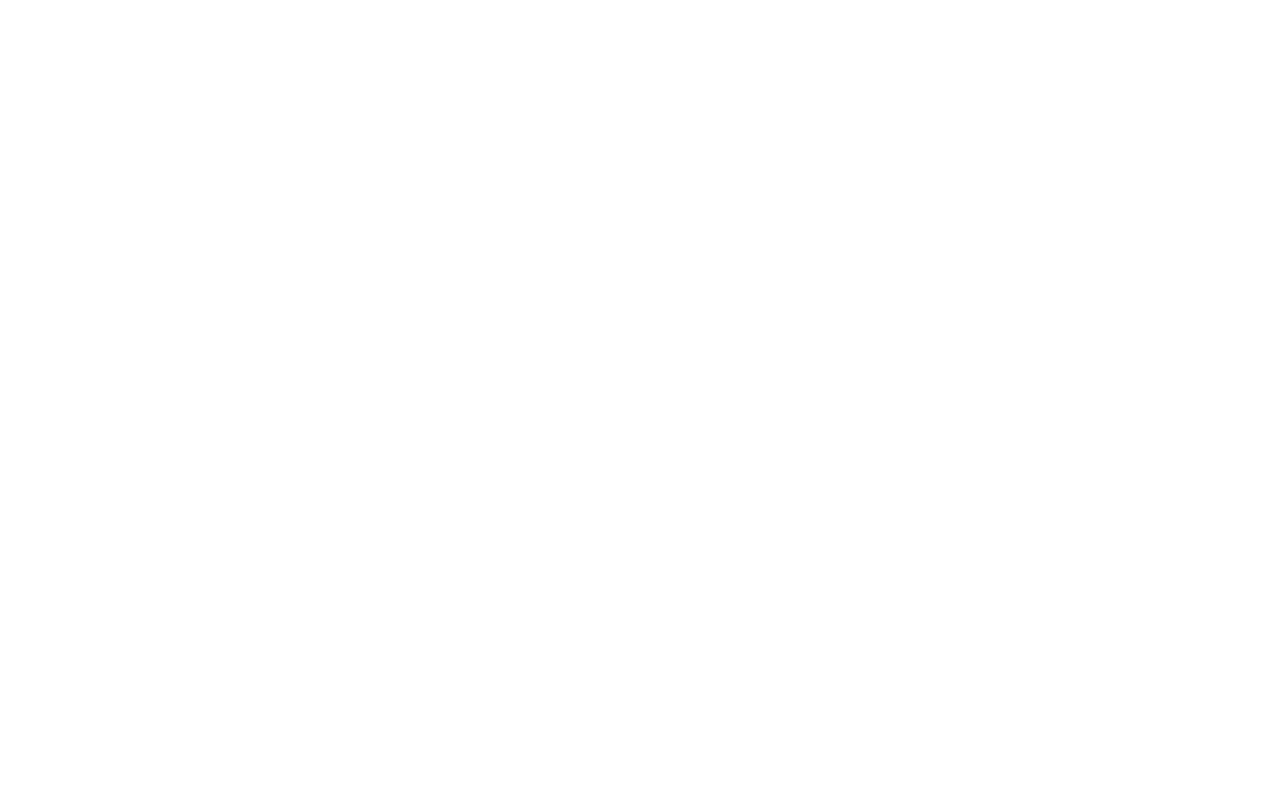
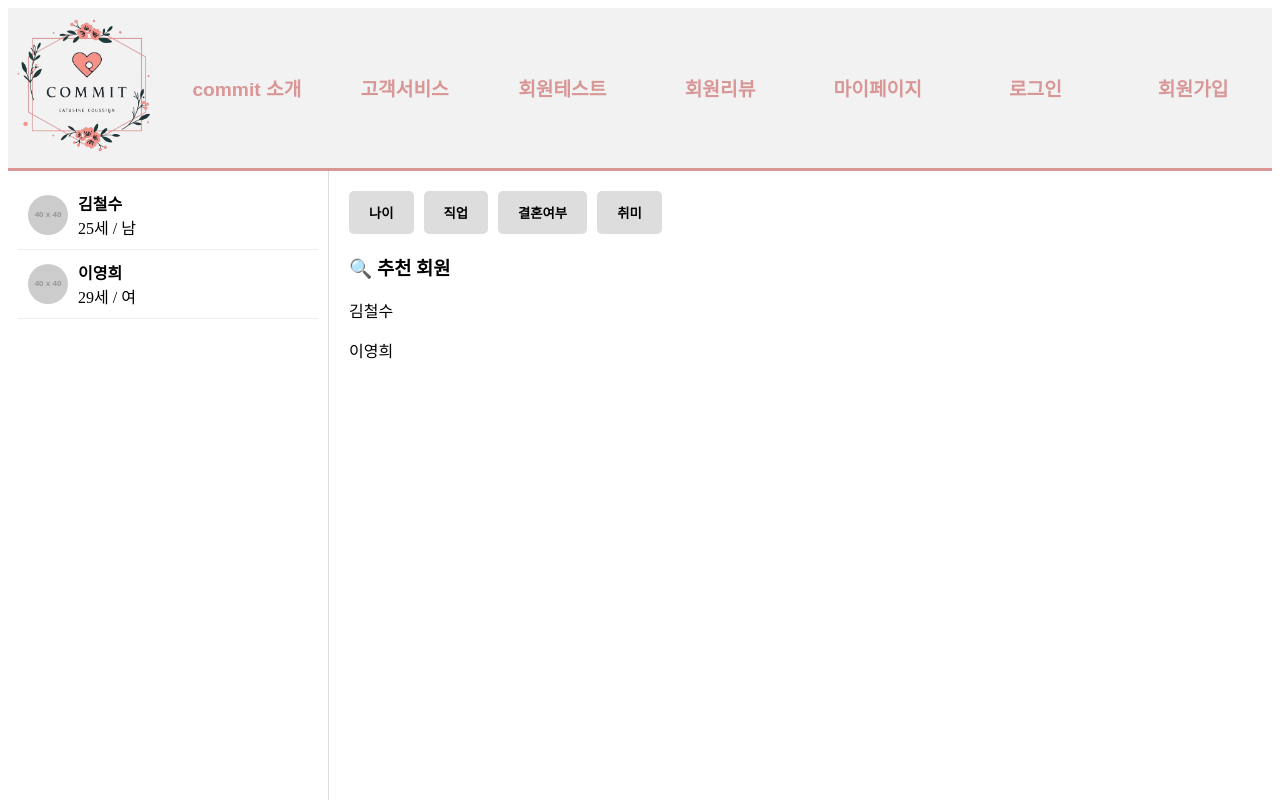
Before and after one commit to kkameoo/commitProject, a React (Vite) app: page /Admin in a window 1280 px wide. Before the commit this address had no page. Shown: the top 800 px of the page. Built offline with nearby package versions, Linux system fonts and the light colour scheme.

Commit message:
[건민]admin

```diff
--- /dev/null
+++ b/src/Admin_components/AdminDashboard.jsx
@@ -0,0 +1,58 @@
+import React, { useState } from "react";
+import styled from "styled-components";
+import AdminFilter from "./AdminFilter";
+import AdminUserList from "./AdminUserList";
+import AdminUserModal from "./AdminUserModal";
+
+const DashboardContainer = styled.div`
+  display: flex;
+  height: 100vh;
+`;
+
+const ContentArea = styled.div`
+  flex: 1;
+  padding: 20px;
+`;
+
+const mockUsers = [
+  { id: 1, name: "김철수", age: 25, gender: "남", job: "회사원", marriageStatus: "초혼", hobby: ["운동", "독서"], profileImg: "" },
+  { id: 2, name: "이영희", age: 29, gender: "여", job: "학생", marriageStatus: "초혼", hobby: ["바이크"], profileImg: "" },
+];
+
+function AdminDashboard() {
+  const [selectedFilters, setSelectedFilters] = useState({});
+  const [selectedUser, setSelectedUser] = useState(null);
+
+  // ✅ 필터링된 회원 목록 (추천 회원)
+  const filteredUsers = mockUsers.filter((user) =>
+    Object.entries(selectedFilters).every(([category, values]) =>
+      values.length === 0 || values.includes(user[category])
+    )
+  );
+
+  return (
+    <DashboardContainer>
+      {/* 회원 목록은 필터에 영향을 받지 않음! */}
+      <AdminUserList users={mockUsers} onSelectUser={setSelectedUser} />
+      <ContentArea>
+        {/* 필터 적용된 유저를 필터링된 회원 섹션에서만 사용 */}
+        <AdminFilter selectedFilters={selectedFilters} setSelectedFilters={setSelectedFilters} />
+
+        {/* 필터링된 회원 목록 */}
+        <div>
+          <h3>🔍 추천 회원</h3>
+          {filteredUsers.length > 0 ? (
+            filteredUsers.map((user) => <p key={user.id}>{user.name}</p>)
+          ) : (
+            <p>조건에 맞는 회원이 없습니다.</p>
+          )}
+        </div>
+
+        {/* 선택된 회원 상세 정보 모달 */}
+        {selectedUser && <AdminUserModal user={selectedUser} onClose={() => setSelectedUser(null)} />}
+      </ContentArea>
+    </DashboardContainer>
+  );
+}
+
+export default AdminDashboard;
--- /dev/null
+++ b/src/Admin_components/AdminFilter.jsx
@@ -0,0 +1,98 @@
+import React, { useState } from "react";
+import styled from "styled-components";
+
+const FilterContainer = styled.div`
+  display: flex;
+  flex-direction: column;
+  gap: 15px;
+`;
+
+const CategoryWrapper = styled.div`
+  display: flex;
+  gap: 10px;
+`;
+
+const CategoryButton = styled.button`
+  padding: 12px 20px;
+  background: ${(props) => (props.active ? "#007bff" : "#ddd")};
+  color: ${(props) => (props.active ? "#fff" : "#000")};
+  border: none;
+  border-radius: 5px;
+  cursor: pointer;
+  font-weight: bold;
+`;
+
+const OptionsWrapper = styled.div`
+  display: flex;
+  gap: 8px;
+  margin-top: 10px;
+  white-space: nowrap; /* 버튼들이 한 줄에 유지되도록 함 */
+`;
+
+const OptionButton = styled.button`
+  padding: 8px 12px;
+  background: ${(props) => (props.active ? "#ff4d4d" : "#eee")};
+  color: ${(props) => (props.active ? "#fff" : "#000")};
+  border: none;
+  border-radius: 5px;
+  cursor: pointer;
+`;
+
+const categories = {
+  나이: ["20대 초반", "20대 후반", "30대 초반", "30대 후반"],
+  직업: ["법조계", "의료계", "IT", "예술", "공무원", "자영업"],
+  결혼여부: ["초혼", "재혼"],
+  취미: ["운동", "독서", "게임", "등산", "여행", "바이크", "요리"]
+};
+
+function AdminFilter({ selectedFilters, setSelectedFilters }) {
+  const [activeCategory, setActiveCategory] = useState(null);
+
+  const toggleCategory = (category) => {
+    setActiveCategory(activeCategory === category ? null : category);
+  };
+
+  const toggleOption = (category, value) => {
+    const newFilters = { ...selectedFilters };
+    if (newFilters[category]?.includes(value)) {
+      newFilters[category] = newFilters[category].filter((item) => item !== value);
+    } else {
+      newFilters[category] = [...(newFilters[category] || []), value];
+    }
+    setSelectedFilters(newFilters);
+  };
+
+  return (
+    <FilterContainer>
+      {/* 1차 선택 (카테고리) */}
+      <CategoryWrapper>
+        {Object.keys(categories).map((category) => (
+          <CategoryButton
+            key={category}
+            active={activeCategory === category}
+            onClick={() => toggleCategory(category)}
+          >
+            {category}
+          </CategoryButton>
+        ))}
+      </CategoryWrapper>
+
+      {/* 2차 선택 (세부 옵션) */}
+      {activeCategory && (
+        <OptionsWrapper>
+          {categories[activeCategory].map((option) => (
+            <OptionButton
+              key={option}
+              active={selectedFilters[activeCategory]?.includes(option)}
+              onClick={() => toggleOption(activeCategory, option)}
+            >
+              {option}
+            </OptionButton>
+          ))}
+        </OptionsWrapper>
+      )}
+    </FilterContainer>
+  );
+}
+
+export default AdminFilter;
--- /dev/null
+++ b/src/Admin_components/AdminUserList.jsx
@@ -0,0 +1,45 @@
+import React from "react";
+import styled from "styled-components";
+
+const UserListContainer = styled.div`
+  width: 300px;
+  border-right: 1px solid #ddd;
+  padding: 10px;
+`;
+
+const UserCard = styled.div`
+  display: flex;
+  align-items: center;
+  gap: 10px;
+  padding: 10px;
+  border-bottom: 1px solid #eee;
+  cursor: pointer;
+  &:hover {
+    background: #f9f9f9;
+  }
+`;
+
+const Avatar = styled.img`
+  width: 40px;
+  height: 40px;
+  border-radius: 50%;
+  object-fit: cover;
+`;
+
+function AdminUserList({ users, onSelectUser }) {
+  return (
+    <UserListContainer>
+      {users.map((user) => (
+        <UserCard key={user.id} onClick={() => onSelectUser(user)}>
+          <Avatar src={user.profileImg || "https://via.placeholder.com/40"} alt="Profile" />
+          <div>
+            <div><strong>{user.name}</strong></div>
+            <div>{user.age}세 / {user.gender}</div>
+          </div>
+        </UserCard>
+      ))}
+    </UserListContainer>
+  );
+}
+
+export default AdminUserList;
--- /dev/null
+++ b/src/Admin_components/AdminUserModal.jsx
@@ -0,0 +1,41 @@
+import React from "react";
+import styled from "styled-components";
+
+const ModalOverlay = styled.div`
+  position: fixed;
+  top: 0;
+  left: 0;
+  width: 100%;
+  height: 100%;
+  background: rgba(0, 0, 0, 0.5);
+  display: flex;
+  align-items: center;
+  justify-content: center;
+`;
+
+const ModalContent = styled.div`
+  background: white;
+  padding: 20px;
+  border-radius: 10px;
+  width: 400px;
+`;
+
+function AdminUserModal({ user, onClose }) {
+  if (!user) return null;
+
+  return (
+    <ModalOverlay onClick={onClose}>
+      <ModalContent onClick={(e) => e.stopPropagation()}>
+        <h3>{user.name} 상세 정보</h3>
+        <p>나이: {user.age}</p>
+        <p>성별: {user.gender}</p>
+        <p>직업: {user.job}</p>
+        <p>결혼 여부: {user.marriageStatus}</p>
+        <p>취미: {user.hobby.join(", ")}</p>
+        <button onClick={onClose}>닫기</button>
+      </ModalContent>
+    </ModalOverlay>
+  );
+}
+
+export default AdminUserModal;
--- a/src/App.jsx
+++ b/src/App.jsx
@@ -5,16 +5,18 @@
 import Review from "./pages/Review";
 import Reviews from "./pages/Reviews";
 import MyPage from "./pages/MyPage";
+import Admin from "./pages/Admin";
 
 function App() {
   return (
     <Routes>
-      <Route path="/Home" element={<Home />} />
+      <Route path="/" element={<Home />} />
       <Route path="/SignUp" element={<SignUp />} />
       <Route path="/SignIn" element={<SignIn />} />
       <Route path="/Review" element={<Review />} />
       <Route path="/Reviews" element={<Reviews />} />
       <Route path="/MyPage" element={<MyPage />} />
+      <Route path="/Admin" element={<Admin />} />
     </Routes>
   );
 }
--- a/src/components/Header.jsx
+++ b/src/components/Header.jsx
@@ -49,7 +49,7 @@
   const navigate = useNavigate();
   return (
     <HeaderContainer>
-      <LogoButton onClick={() => navigate("/Home")}>
+      <LogoButton onClick={() => navigate("/")}>
         <LogoImage src={Logo} alt="Commit Logo" />
       </LogoButton>
       <MenuButton>commit 소개</MenuButton>
--- /dev/null
+++ b/src/pages/Admin.jsx
@@ -0,0 +1,15 @@
+import Footer from "../components/Footer";
+import Header from "../components/header";
+import AdminDashboard from "../Admin_components/AdminDashboard";
+
+function Admin() {
+  return (
+    <>
+      <Header />
+      <AdminDashboard />
+      <Footer />
+    </>
+  );
+}
+
+export default Admin;
```
